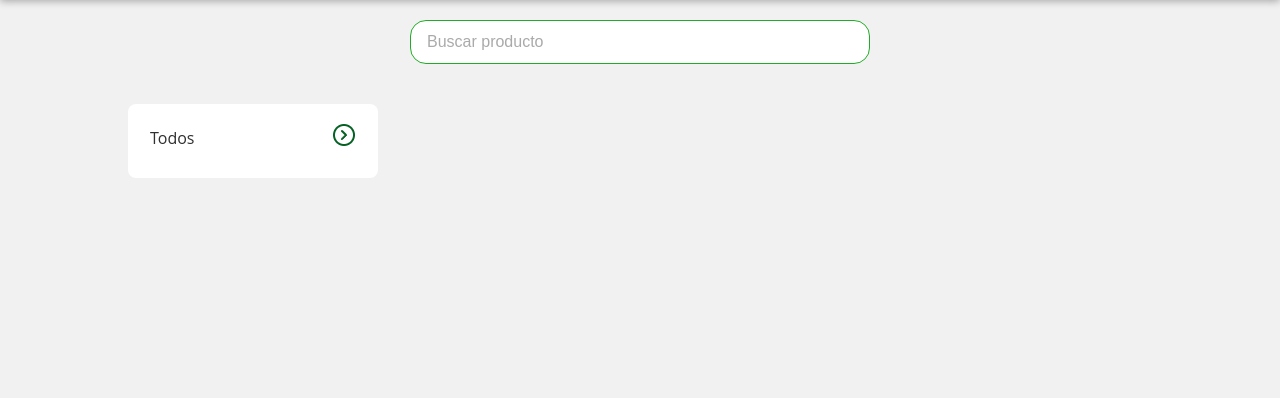
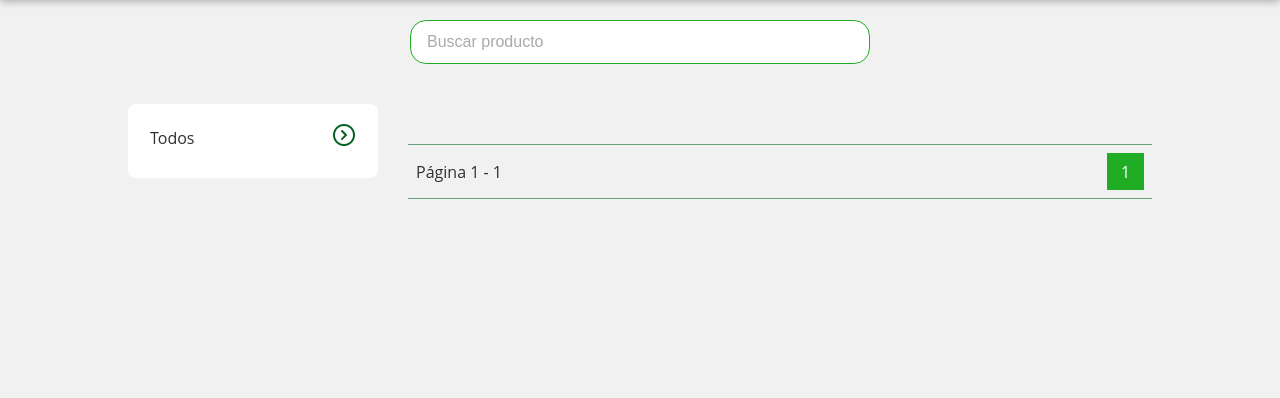
Before and after one commit to nelsiton20/monte-verde, a Django app: page /store/ in a window 1280 px wide. Shown: the part 60-458 px from the top of the page. Run offline with Django 5.2, Linux system fonts and the light colour scheme; data that the repository does not hold is empty.

Commit message:
error + pagination

```diff
--- a/monte_verde/static/css/store/tienda.css
+++ b/monte_verde/static/css/store/tienda.css
@@ -136,6 +136,11 @@ body{
 }
 /* ----------------------------- */
 
+/* ------- SECTION PRODUCT CONTAINER ------- */
+.section-product-container{
+    flex: 1;
+}
+/* ----------------------------------------- */
 
 /* -------- PRODUCT CONTAINER --------- */
 .product-list-container{
@@ -143,7 +148,6 @@ body{
     grid-template-columns: repeat(auto-fit, minmax(170px, 1fr));
     grid-auto-rows: 270px;
     gap: 15px;
-    flex: 1;
 }
 
 .product-container{
@@ -215,6 +219,47 @@ body{
 
 /* ----------------------------------- */
 
+/* ------ PAGINATION ------ */
+.product-container--pagination-container{
+    display: flex;
+    gap: 20px;
+    color: var(--gris-oscuro);
+    justify-content: space-between;
+    margin-top: 40px;
+    padding: 8px 8px;
+    border-top: 1px solid #05612490;
+    border-bottom: 1px solid #05612490;
+    align-items: center;
+}
+
+.pagination--container--items{
+    display: flex;
+    gap: 10px;
+    flex-wrap: wrap;
+}
+
+.pagination--container--item{
+    width: 35px;
+    height: 35px;
+    border: 1px solid var(--verde-menta);
+
+    & a{
+        display: block;
+        width: 100%;
+        height: 100%;
+        display: flex;
+        justify-content: center;
+        align-items: center;
+        text-decoration: none;
+        color: inherit;
+    }
+}
+
+.pagination--container--item.active{
+    background-color: var(--verde-menta);
+    color: #fff;
+}
+/* ------------------------ */
 
 /* ----- NOTIFICATION ----- */
 .notification-product-container{
@@ -297,6 +342,12 @@ body{
     .base--form--container{
         width: 100%;
     }
+
+    .product-container--pagination-container{
+        flex-direction: column;
+        gap: 10px;
+        align-items: normal;
+    }
 }
 
 @media (max-width: 400px){
--- a/monte_verde/store/views.py
+++ b/monte_verde/store/views.py
@@ -1,4 +1,5 @@
 from django.shortcuts import get_object_or_404, render
+from django.core.paginator import Paginator
 
 from .models import Product, Category
 from services.models import PhoneNumber
@@ -8,9 +9,14 @@ def store(request):
     products = Product.objects.all()
     categories = Category.objects.all()
 
+    paginator = Paginator(products, 3)
+    page_number = request.GET.get('page')
+    page_obj = paginator.get_page(page_number)
+
     return render(request, 'store/tienda.html', {
         'products': products,
-        'categories': categories
+        'categories': categories,
+        'page_obj': page_obj
     })
 
 def store_by_category(request, slug):
--- a/monte_verde/templates/snippets/store/product-container.html
+++ b/monte_verde/templates/snippets/store/product-container.html
@@ -1,5 +1,30 @@
-<main class="product-list-container">
-    {% for product in products %}
-        {% include 'snippets/store/product.html' %}
-    {% endfor %}
-</main>
+{% load static %}
+
+<section class="section-product-container">
+    <main class="product-list-container">
+        {% for product in page_obj %}
+            {% include 'snippets/store/product.html' %}
+        {% endfor %}
+    </main>
+    <div class="product-container--pagination-container">
+        <p>Página {{ page_obj.number}} - {{ page_obj.paginator.num_pages }}</p>
+        <div class="pagination--container--items">
+            {% if page_obj.has_previous %}
+                <div class="pagination--container--item">
+                    <a href="?page={{ page_obj.previous_page_number }}"><img src="{% static 'img/back.png' %}"></a>
+                </div>
+            {% endif %}
+            <div></div>
+            {% for page in page_obj.paginator.page_range %}
+                <div class="pagination--container--item {% if page == page_obj.number %}active{% endif %}">
+                    <a href="?page={{ page }}">{{ page }}</a>
+                </div>
+            {% endfor %}
+            {% if page_obj.has_next %}
+                <div class="pagination--container--item">
+                     <a href="?page={{ page_obj.next_page_number }}"><img src="{% static 'img/next.png' %}"></a>
+                </div>
+            {% endif %}
+        </div>
+    </div>
+</section>
```
Also changed, not shown: monte_verde/static/img/back.png, monte_verde/static/img/next.png.
